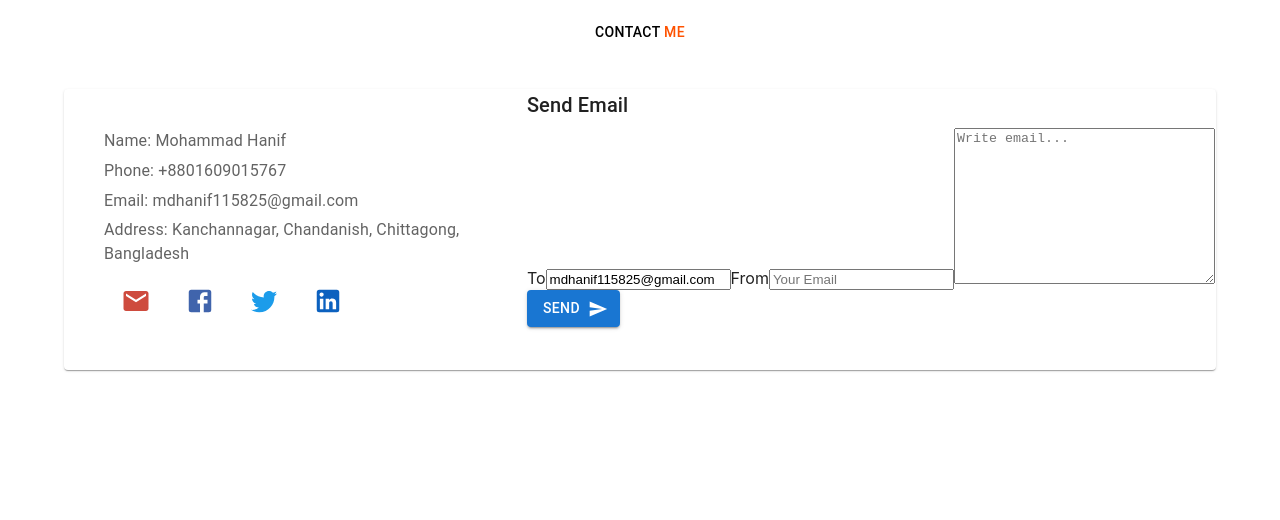
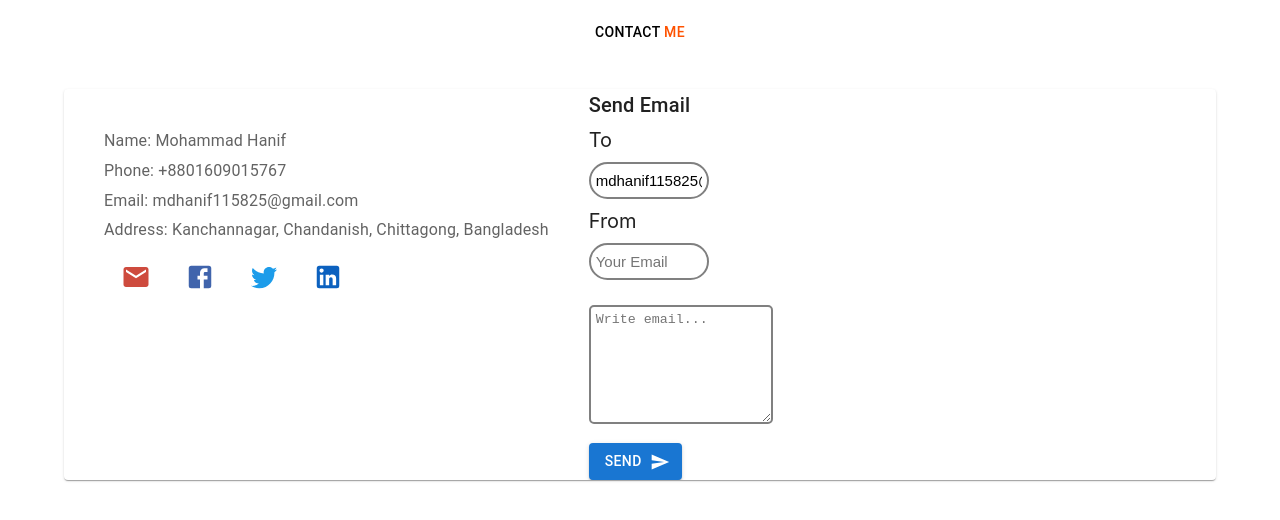
Before and after one commit to mdhanif20/portfolio-website, a React (Create React App) app: page /contact in a window 1280 px wide. Shown: the top 520 px of the page. Built offline with nearby package versions, Linux system fonts and the light colour scheme.

Commit message:
contact area added

```diff
--- a/package.json
+++ b/package.json
@@ -12,6 +12,7 @@
     "@testing-library/jest-dom": "^5.16.1",
     "@testing-library/react": "^12.1.2",
     "@testing-library/user-event": "^13.5.0",
+    "emailjs-com": "^3.2.0",
     "react": "^17.0.2",
     "react-dom": "^17.0.2",
     "react-router-dom": "^6.2.1",
--- a/src/Components/EmailForm.js
+++ b/src/Components/EmailForm.js
@@ -3,20 +3,52 @@ import React from 'react';
 import Typography from '@mui/material/Typography';
 import Button from '@mui/material/Button';
 import SendIcon from '@mui/icons-material/Send';
+import { makeStyles } from '@mui/styles';
+import emailjs from 'emailjs-com';
+import Alert from '@mui/material/Alert';
+
+const useStyle = makeStyles({
+    inputText:{
+        fontSize:20
+    },
+    inputArea:{
+        border: "2px solid gray",
+        borderRadius: "20px",
+        padding: "8px 5px",
+        fontSize: "15px",
+        margin: "10px 0px",
+        width: "50%"
+    },
+    textArea:{
+        width: "80%",
+        padding: "5px",
+        border: "2px solid gray",
+        borderRadius: "5px",
+        margin: "15px 0px"
+    }
+})
 
 const EmailForm = () => {
+    const classes = useStyle();
+    const sendEmail = e =>{
+        e.preventDefault();
+        emailjs.sendForm('service_ys3v9za','template_1l0umhy',e.target,"user_WDClpve9lZTHJckbAFp3C").then(res=>{
+            alert("Email Send Successfully")
+
+        }).catch(err => console.log(err));
+    }
     return (
         <Box>
              <Typography variant="h6" gutterBottom component="div">
                 Send Email
             </Typography>
-            <form action="">
-                <label htmlFor="myEmail">To</label>
-                <input type="text" value='mdhanif115825@gmail.com' />
-                <label htmlFor="cliendEmail">From</label>
-                <input type="text" placeholder='Your Email' />
-                <textarea name="" placeholder='Write email...' id="" cols="30" rows="10"></textarea>
-                <Button type="submit" variant="contained" endIcon={<SendIcon />}>
+            <form action="" onSubmit={sendEmail}>
+                <label className={classes.inputText} htmlFor="myEmail">To </label><br />
+                <input className={classes.inputArea} type="text" value='mdhanif115825@gmail.com' name="ownerEmail" /> <br />
+                <label className={classes.inputText} htmlFor="userEmail">From </label><br />
+                <input type="text" className={classes.inputArea} placeholder='Your Email' name="customerEmail"/> <br />
+                <textarea name="message" className={classes.textArea} placeholder='Write email...' id="" width="100%" rows="7"></textarea> <br />
+                <Button type="submit" value="Send" variant="contained" endIcon={<SendIcon />}>
                   Send
                 </Button>
             </form>
```
Also changed, not shown: 1 other file (tests, documents, lock files or other folders).
